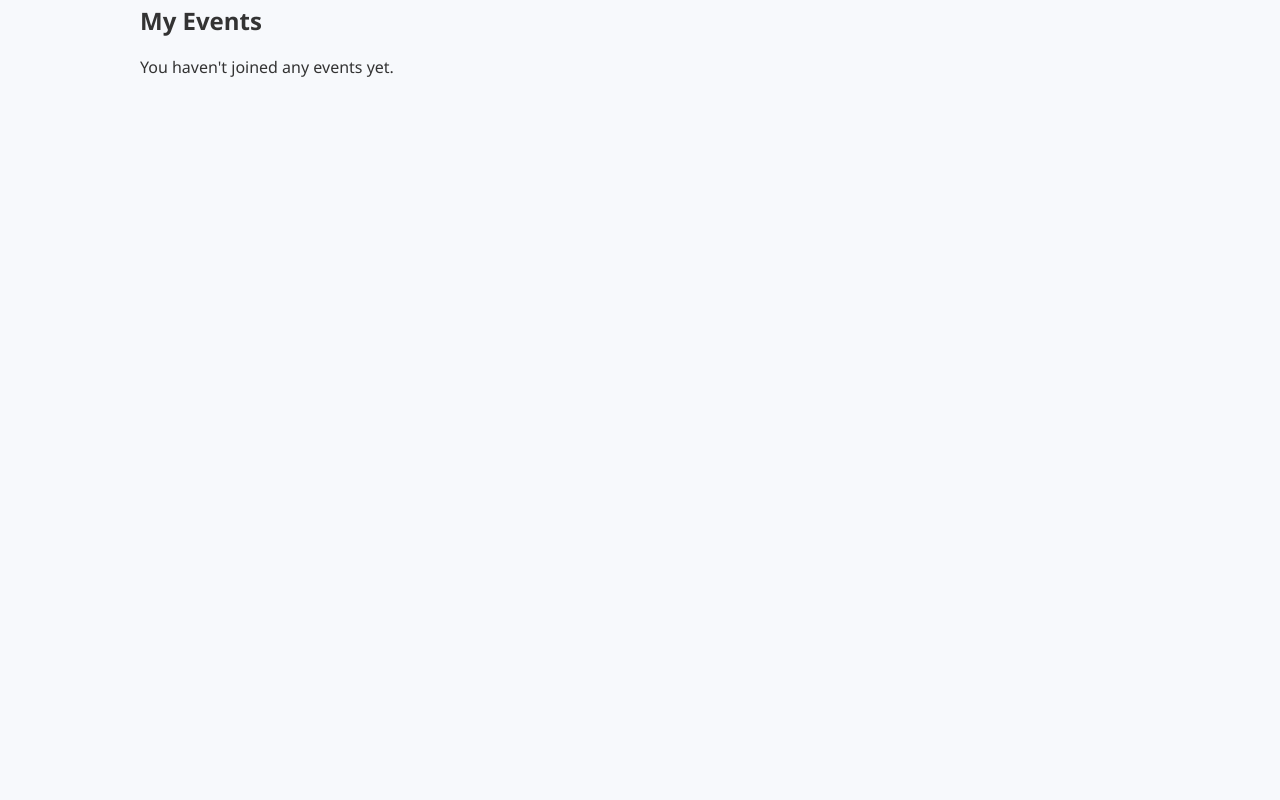
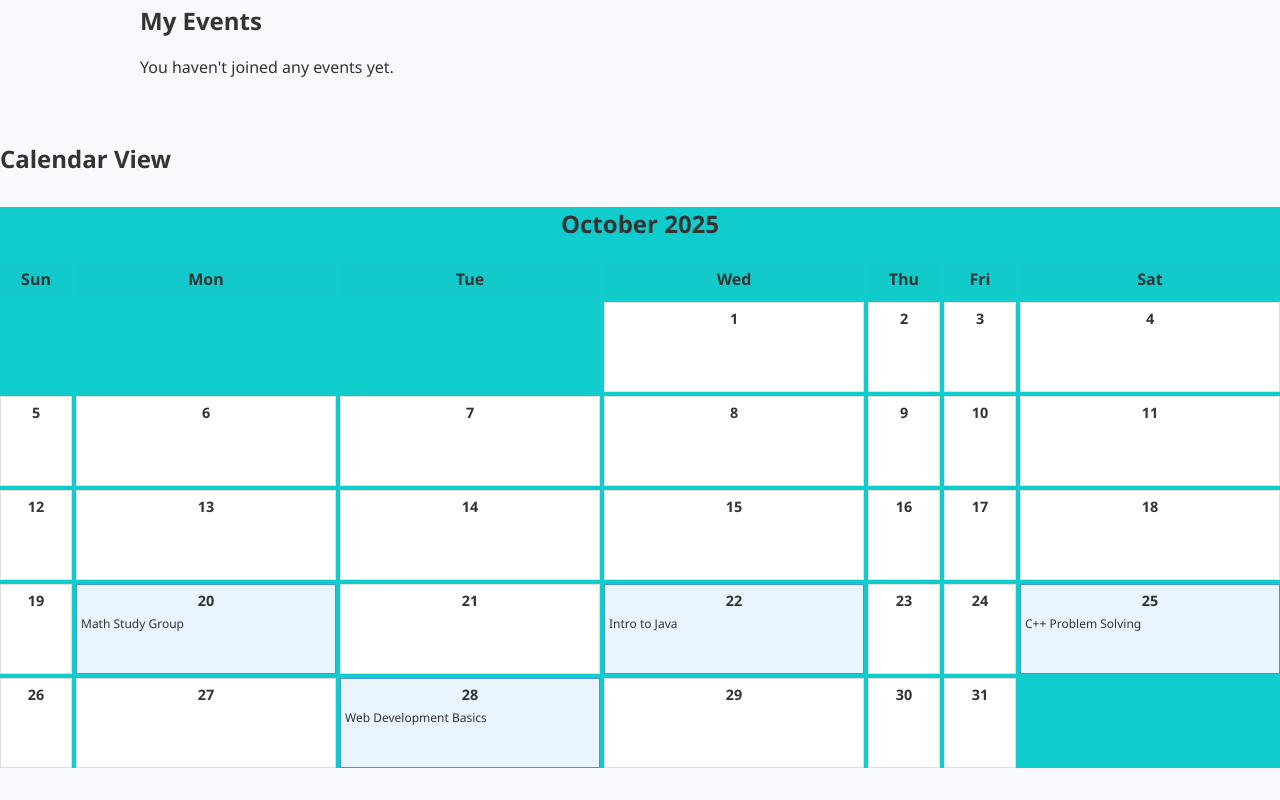
Before and after one commit to beata-teck/study-group-finder, a React (Vite) app in the folder study-group-finder/: page / in a window 1280 px wide. Shown: the part 1002-1802 px from the top of the page. Before the commit the page ends 1112 px from the top, so only its background shows below. Built offline with nearby package versions, Linux system fonts and the light colour scheme.

Commit message:
calander veiw addition and styling

```diff
--- a/study-group-finder/src/App.jsx
+++ b/study-group-finder/src/App.jsx
@@ -4,6 +4,7 @@ import EventList from "./components/EventList";
 import MyEvents from "./components/MyEvents";
 import EventFilter from "./components/EventFilter";
 import eventsData from "./data/events.json";
+import CalendarView from "./components/CalanderVeiw";
 
 function App() {
   // ✅ Initialize from localStorage directly
@@ -72,6 +73,11 @@ function App() {
           <MyEvents joinedEvents={joinedEvents} onRemove={handleRemove} />
         </section>
       </main>
+      <section>
+  <h2>Calendar View</h2>
+  <CalendarView events={eventsData} />
+</section>
+
     </div>
   );
 }
--- /dev/null
+++ b/study-group-finder/src/components/CalanderVeiw.jsx
@@ -0,0 +1,66 @@
+// src/components/CalendarView.jsx
+import React from "react";
+
+function CalendarView({ events }) {
+  const today = new Date();
+  const year = today.getFullYear();
+  const month = today.getMonth(); // 0 = Jan
+
+  // Get first day of month
+  const firstDay = new Date(year, month, 1).getDay(); // 0 = Sunday
+  const daysInMonth = new Date(year, month + 1, 0).getDate();
+
+  // Map events by date
+  const eventMap = {};
+  events.forEach((event) => {
+    const eventDate = new Date(event.date);
+    if (
+      eventDate.getFullYear() === year &&
+      eventDate.getMonth() === month
+    ) {
+      const day = eventDate.getDate();
+      if (!eventMap[day]) eventMap[day] = [];
+      eventMap[day].push(event);
+    }
+  });
+
+  // Build calendar cells
+  const cells = [];
+  for (let i = 0; i < firstDay; i++) {
+    cells.push(<div key={`empty-${i}`} className="empty"></div>);
+  }
+  for (let d = 1; d <= daysInMonth; d++) {
+    cells.push(
+      <div key={d} className={`day ${eventMap[d] ? "has-event" : ""}`}>
+        <span className="date">{d}</span>
+        {eventMap[d] && (
+          <ul className="event-list">
+            {eventMap[d].map((e) => (
+              <li key={e.id}>{e.title}</li>
+            ))}
+          </ul>
+        )}
+      </div>
+    );
+  }
+
+  return (
+    <div className="calendar">
+      <h2>
+        {today.toLocaleString("default", { month: "long" })} {year}
+      </h2>
+      <div className="calendar-grid">
+        <div className="day-name">Sun</div>
+        <div className="day-name">Mon</div>
+        <div className="day-name">Tue</div>
+        <div className="day-name">Wed</div>
+        <div className="day-name">Thu</div>
+        <div className="day-name">Fri</div>
+        <div className="day-name">Sat</div>
+        {cells}
+      </div>
+    </div>
+  );
+}
+
+export default CalendarView;
--- a/study-group-finder/src/index.css
+++ b/study-group-finder/src/index.css
@@ -175,3 +175,47 @@ body.dark button {
 body.dark button:hover {
   background: #666;
 }
+.calendar {
+  margin: 2rem 0;
+  text-align: center;
+  background-color: #10cccc;
+}
+
+.calendar-grid {
+  display: grid;
+  grid-template-columns: repeat(7, 1fr);
+  gap: 4px;
+  margin-top: 1rem;
+}
+
+.day-name {
+  font-weight: bold;
+  background: #9a262603;
+  padding: 0.5rem;
+}
+
+.day {
+  border: 1px solid #ddd;
+  min-height: 80px;
+  padding: 4px;
+  position: relative;
+  background: white;
+}
+
+.day.has-event {
+  background: #eaf4ff;
+  border-color: #4a90e2;
+}
+
+.day .date {
+  font-weight: bold;
+  font-size: 0.9rem;
+}
+
+.event-list {
+  list-style: none;
+  padding: 0;
+  margin: 4px 0 0;
+  font-size: 0.75rem;
+  text-align: left;
+}
```
